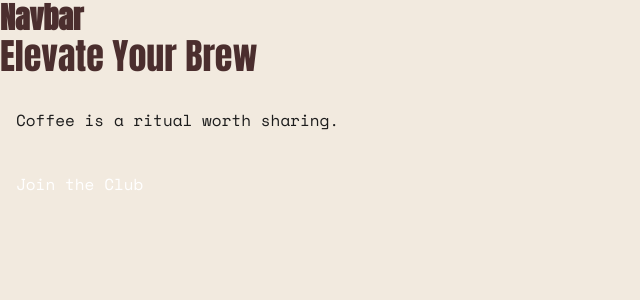
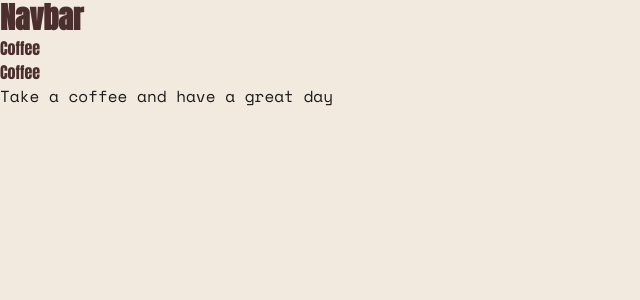
Before and after one commit to TanvirMain49/Coffee_Shop, a React (Vite) app: page / in a window 1280 px wide. Shown: the top 300 px of the page, without its empty margins (0-640 px from the left). Built offline with nearby package versions, Linux system fonts and the light colour scheme.

Commit message:
added a category section

```diff
--- a/src/Pages/Home.jsx
+++ b/src/Pages/Home.jsx
@@ -1,18 +1,10 @@
+import CategorySection from "@/components/CategorySection";
 import React from "react";
 
 const Home = () => {
   return (
     <div>
-      <h1 className="text-4xl font-heading text-primary mb-4">
-        Elevate Your Brew
-      </h1>
-      <p className="font-heading p-4 rounded">
-        Coffee is a ritual worth sharing.
-      </p>
-
-      <button className="bg-primary text-white px-4 py-2 rounded mt-4 hover:bg-opacity-80 transition">
-        Join the Club
-      </button>
+      <CategorySection />
     </div>
   );
 };
--- /dev/null
+++ b/src/components/CategorySection.jsx
@@ -0,0 +1,16 @@
+import React from 'react'
+
+const CategorySection = () => {
+  return (
+    <div className="bg-primary min-h-screen">
+      <div>
+        <h1 className="font-heading text-secondary">Coffee</h1>
+        {/* OR using the CSS variable directly */}
+        <h1 className="font-[Anton]">Coffee</h1>
+        <p>Take a coffee and have a great day</p>
+      </div>
+    </div>
+  )
+}
+
+export default CategorySection
```
